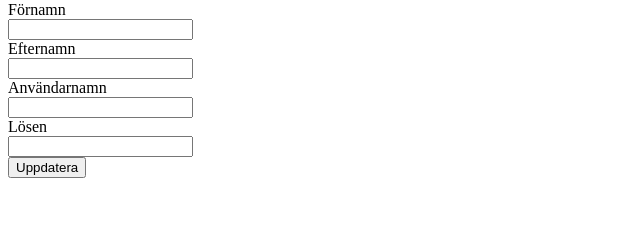
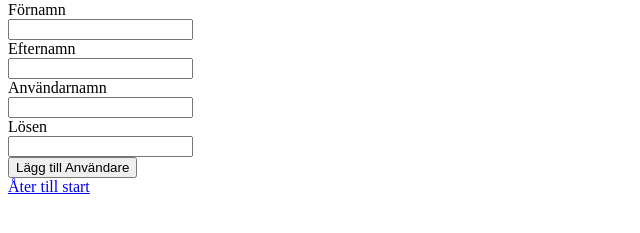
Before and after one commit to ByHe/docker-nodejs-auth-egytalk, a plain HTML site: page www/html/addusers.html in a window 1280 px wide. Shown: the part 79-312 px from the top of the page, without its empty margins (0-640 px from the left). Drawn offline with Linux system fonts and the light colour scheme.

Commit message:
back btn

```diff
--- a/www/html/addusers.html
+++ b/www/html/addusers.html
@@ -23,9 +23,10 @@
         <label>Lösen</label><br>
         <input type="password" name="password"><br>
 
-        <input type="submit" value="Uppdatera">
+        <input type="submit" value="Lägg till Användare">
     </form>
 
+    <a href="index.html">Åter till start</a>
 </body>
 <script>
     const userForm = document.getElementById('userForm')
```
Also changed, not shown: www/html/login.html (+7 -1 lines), www/html/users.html (+1 -0 lines).
